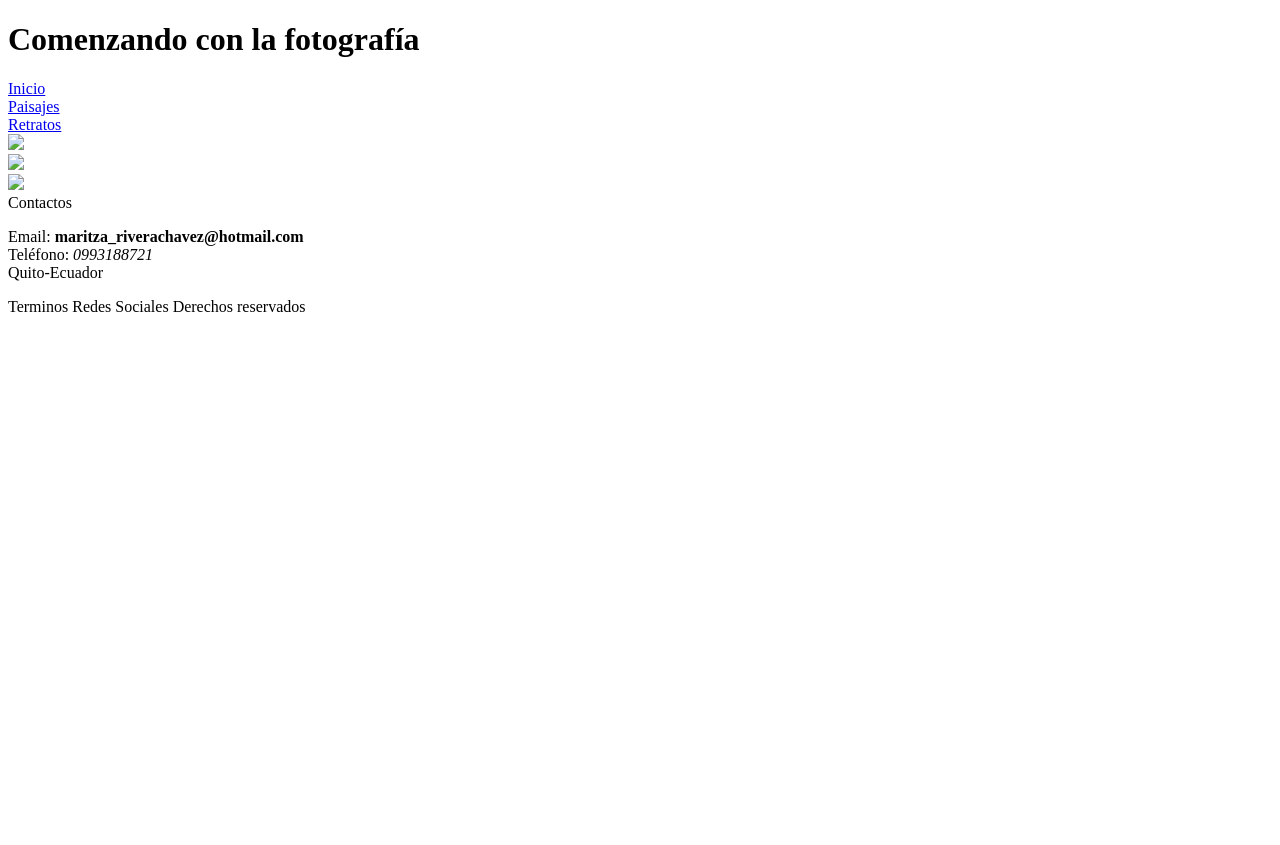
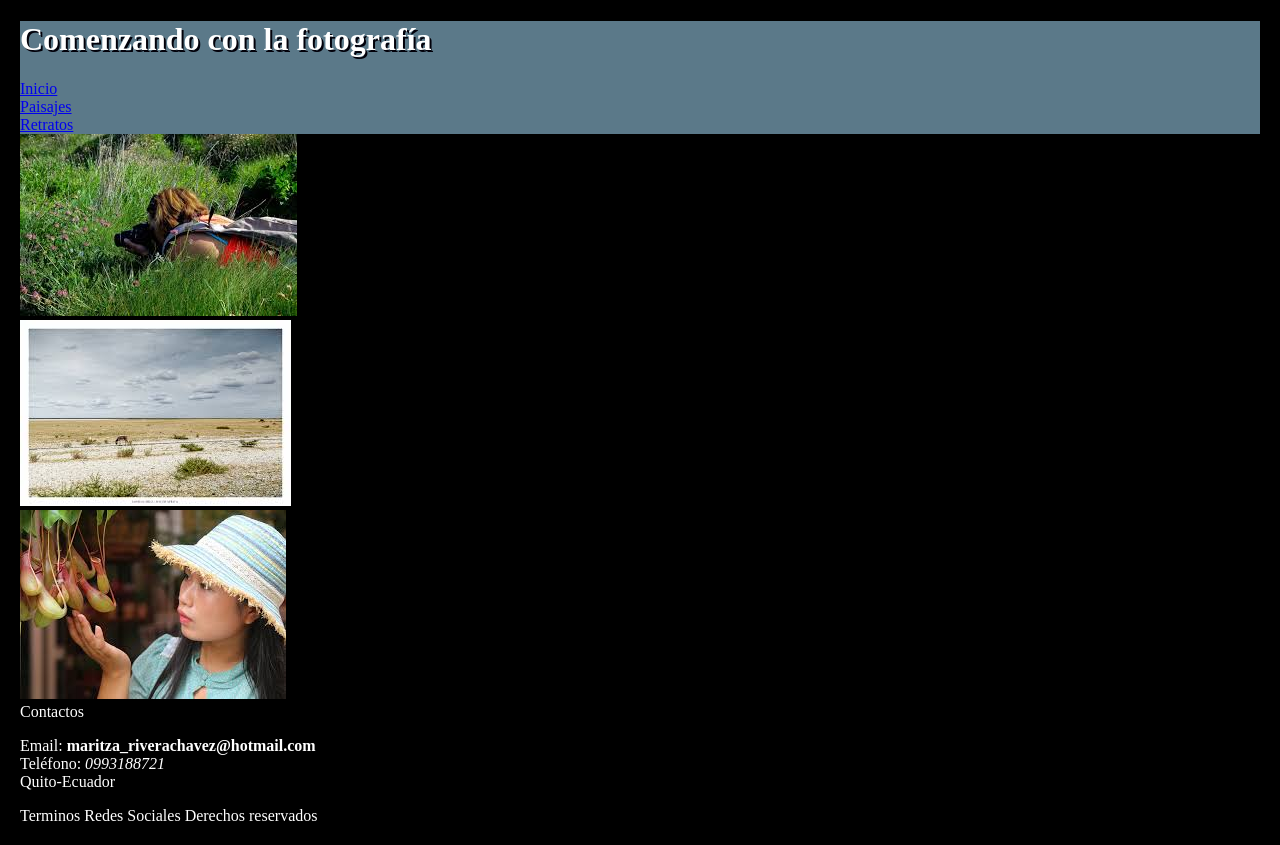
Before and after one commit to maritzaRivera/CSSDise-oWebResponsive, a plain HTML site: page index.html in a window 1280 px wide. Before the commit the page ends 800 px from the top, so only its background shows below. Drawn offline with Linux system fonts and the light colour scheme; a web font is replaced by a local one.

Commit message:
Cambios Index, imagenes y estilos

```diff
--- a/css/estilos.css
+++ b/css/estilos.css
@@ -0,0 +1,23 @@
+body {
+	margin: 20px;
+	background-color: black;
+	color: white;
+	font-family: "Mystery Quest";
+}
+header{
+	background-color: #5b7989;
+}
+header h1{
+	color: white;
+	text-shadow: 2px 2px #02010a;
+	text-align:left;
+}
+
+#contenedorCentral {
+	width: 100%;
+	background-color:#82c3a6;
+}
+#contenedorCentral > imagen1{
+	display:block;
+	margin:auto;
+}
--- a/index.html
+++ b/index.html
@@ -6,27 +6,30 @@
 		<meta name="author" content="Marlene Rivera">
 		<meta name="description" content="fotos, paisaje, retrato">
 		<title>Web Fotografía</title>
+		<link href='https://fonts.googleapis.com/css?family=Mystery+Quest' rel='stylesheet' type='text/css'>
 		<link rel="stylesheet" href="css/estilos.css">
 	</head>
 	<body>
 		<header>
 			<h1>Comenzando con la fotografía</h1>
-			<a href="index.html">Inicio</a></br>
-			<a href="paisajes.html">Paisajes</a></br>
-			<a href="retratos.html">Retratos</a></br>
+			<div id="menu">
+				<a href="index.html">Inicio</a></br>
+				<a href="paisajes.html">Paisajes</a></br>
+				<a href="retratos.html">Retratos</a></br>
+			</div>
 		</header>
 		<section>
 			<div class="contenedorCentral">
 				<div id="imagen1">
-					<img src="imagenes/imaCentral.jpg" >
+					<img src="images/imgCentral.jpg" >
 				</div>
 			</div>
-			<div class="contenedorSecundaria">
+			<div class="contenedorSecundario">
+				<div id="imagen2">
+					<img src="images/imgIzq.jpg" >
+				</div>
 				<div id="imagen3">
-					<img src="imagenes/imagIzq.jpg" >
-				</div>
-				<div id="imagen4">
-					<img src="imagenes/imagDer.jpg" >
+					<img src="images/imgDer.jpg" >
 				</div>
 			</div>
 		</section>
```
Also changed, not shown: images/imaCentral.jpg (deleted), images/imgCentral.jpg (added), images/imgIzq.jpg (renamed from images/imaIzq.jpg).
